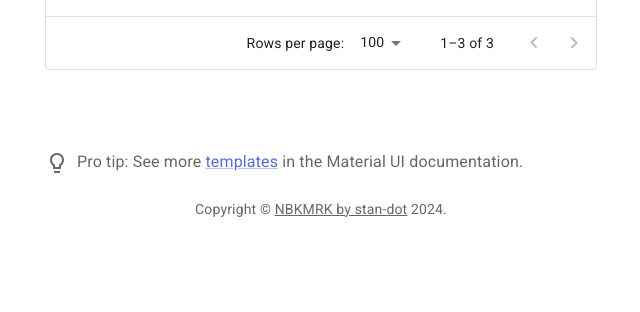
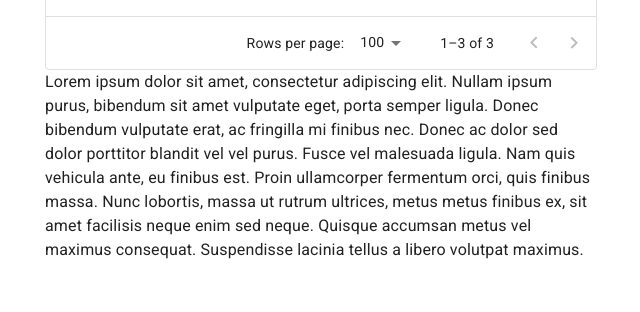
Before and after one commit to stan-dot/nbkmrk, a React (Vite) app in the folder material-ui-vite-ts/: page / in a window 1280 px wide. Shown: the part 426-738 px from the top of the page, without its empty margins (319-959 px from the left). Built offline with nearby package versions, Linux system fonts and the light colour scheme.

Commit message:
add rough param search - not business logic yet

```diff
--- a/material-ui-vite-ts/src/App.tsx
+++ b/material-ui-vite-ts/src/App.tsx
@@ -4,6 +4,7 @@
 import FileSystemNavigator from './components/FileSystemNavigator';
 import SearchAppBar from './components/Search';
 import { DataGrid, GridColDef, GridRowsProp } from '@mui/x-data-grid';
+import ContextMenu from './components/ContextMenu';
 
 const rows: GridRowsProp = [
   { id: 1, col1: 'Hello', col2: 'World' },
@@ -29,6 +30,7 @@
         <div style={{ height: 300, width: '100%' }}>
           <DataGrid rows={rows} columns={columns} />
         </div>
+        <ContextMenu />
       </Box>
     </Stack>
     <footer>
--- /dev/null
+++ b/material-ui-vite-ts/src/components/ContextMenu.tsx
@@ -0,0 +1,60 @@
+import * as React from 'react';
+import Menu from '@mui/material/Menu';
+import MenuItem from '@mui/material/MenuItem';
+import Typography from '@mui/material/Typography';
+
+export default function ContextMenu() {
+  const [contextMenu, setContextMenu] = React.useState<{
+    mouseX: number;
+    mouseY: number;
+  } | null>(null);
+
+  const handleContextMenu = (event: React.MouseEvent) => {
+    event.preventDefault();
+    setContextMenu(
+      contextMenu === null
+        ? {
+          mouseX: event.clientX + 2,
+          mouseY: event.clientY - 6,
+        }
+        : // repeated contextmenu when it is already open closes it with Chrome 84 on Ubuntu
+        // Other native context menus might behave different.
+        // With this behavior we prevent contextmenu from the backdrop to re-locale existing context menus.
+        null,
+    );
+  };
+
+  const handleClose = () => {
+    setContextMenu(null);
+  };
+
+  return (
+    <div onContextMenu={handleContextMenu} style={{ cursor: 'context-menu' }}>
+      <Typography>
+        Lorem ipsum dolor sit amet, consectetur adipiscing elit. Nullam ipsum purus,
+        bibendum sit amet vulputate eget, porta semper ligula. Donec bibendum
+        vulputate erat, ac fringilla mi finibus nec. Donec ac dolor sed dolor
+        porttitor blandit vel vel purus. Fusce vel malesuada ligula. Nam quis
+        vehicula ante, eu finibus est. Proin ullamcorper fermentum orci, quis finibus
+        massa. Nunc lobortis, massa ut rutrum ultrices, metus metus finibus ex, sit
+        amet facilisis neque enim sed neque. Quisque accumsan metus vel maximus
+        consequat. Suspendisse lacinia tellus a libero volutpat maximus.
+      </Typography>
+      <Menu
+        open={contextMenu !== null}
+        onClose={handleClose}
+        anchorReference="anchorPosition"
+        anchorPosition={
+          contextMenu !== null
+            ? { top: contextMenu.mouseY, left: contextMenu.mouseX }
+            : undefined
+        }
+      >
+        <MenuItem onClick={handleClose}>Copy</MenuItem>
+        <MenuItem onClick={handleClose}>Print</MenuItem>
+        <MenuItem onClick={handleClose}>Highlight</MenuItem>
+        <MenuItem onClick={handleClose}>Email</MenuItem>
+      </Menu>
+    </div>
+  );
+}
```
Also changed, not shown: material-ui-vite-ts/src/classes/Node.ts (+7 -1 lines), material-ui-vite-ts/src/classes/mockdata.ts (added, +25 -0 lines), material-ui-vite-ts/src/components/NodeComponent.tsx (added, +14 -0 lines), 2 other files (tests, documents, lock files or other folders).
